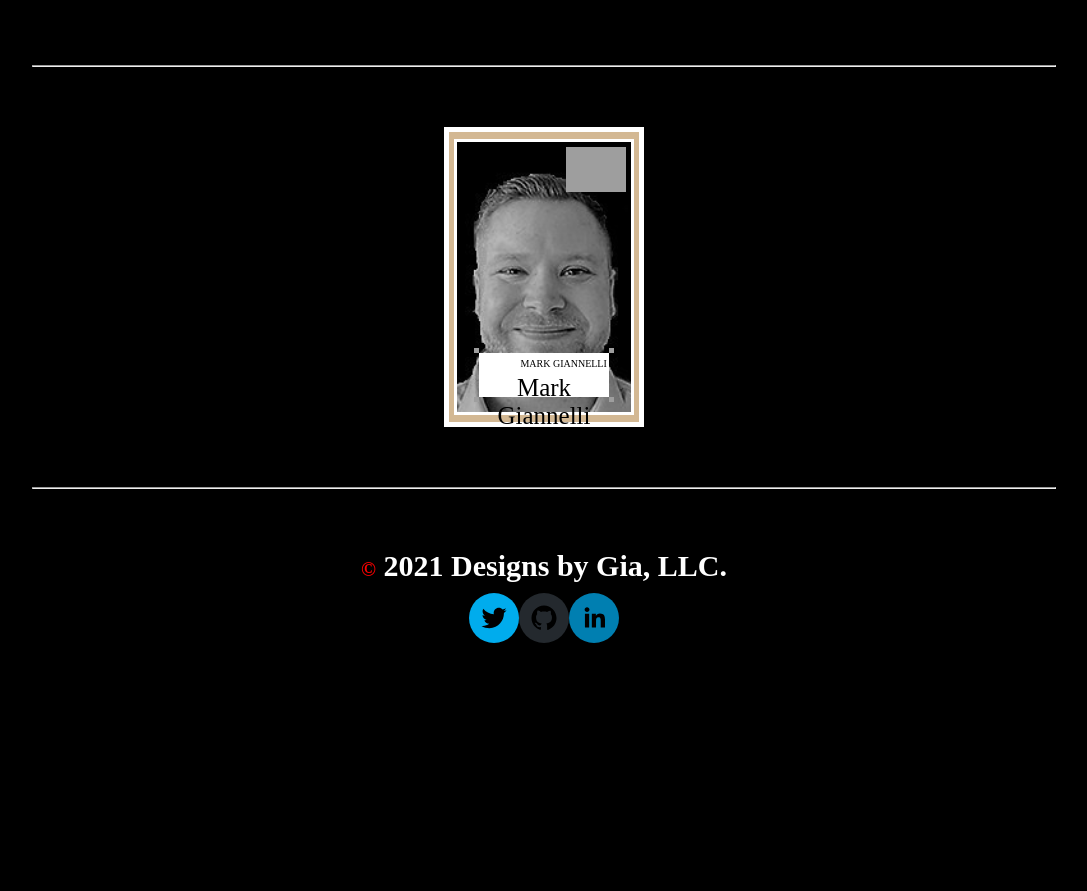
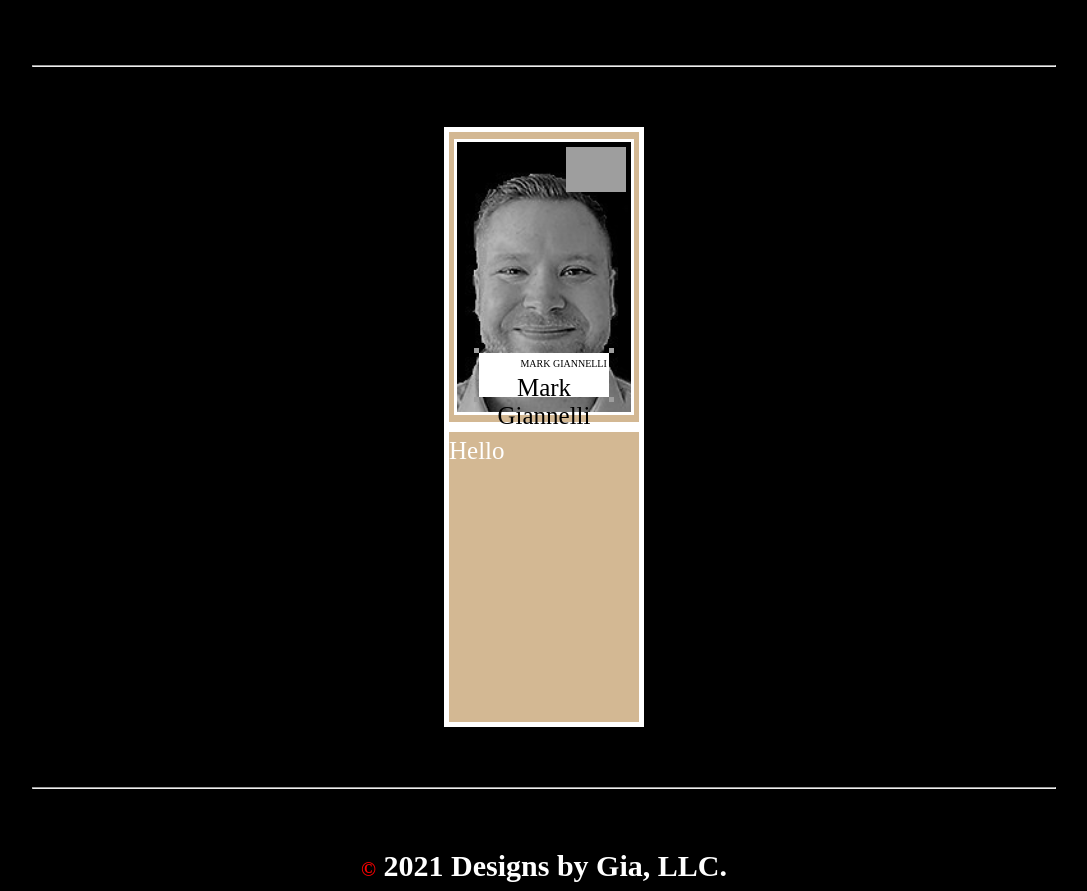
Before and after one commit to mjgiannelli/challenge-20-react-portfolio, a React (Create React App) app: page / in a window 1280 px wide. Shown: the part 300-1191 px from the top of the page, without its empty margins (96-1183 px from the left). Before the commit the page ends 953 px from the top, so only its background shows below. Built offline with nearby package versions, Linux system fonts and the light colour scheme; grey boxes are pictures that could not be loaded.

Commit message:
create template for back of baseball card

```diff
--- /dev/null
+++ b/src/components/About/BaseballCardBack/index.js
@@ -0,0 +1,11 @@
+const BaseballCardBack = () => {
+    return (
+        <div id='card-container'>
+            <p>
+                Hello
+            </p>
+        </div>
+    )
+}
+
+export default BaseballCardBack;
--- a/src/components/About/index.js
+++ b/src/components/About/index.js
@@ -1,7 +1,12 @@
 import BaseballCardFront from './BaseballCardFront';
+import BaseballCardBack from './BaseballCardBack';
 
 function AboutMe() {
   return (
+    <div>
+      <BaseballCardFront />
+      <BaseballCardBack />
+    </div>
     // <article className="box">
     //   <h2 className="title">About Me <br /> <span id="contributions">1,849 GitHub Contributions</span></h2>
     //   <div className="row flex column">
@@ -17,7 +22,7 @@ function AboutMe() {
     //     </p>
     //   </div>
     // </article>
-    <BaseballCardFront />
+
   )
 }
 
```
